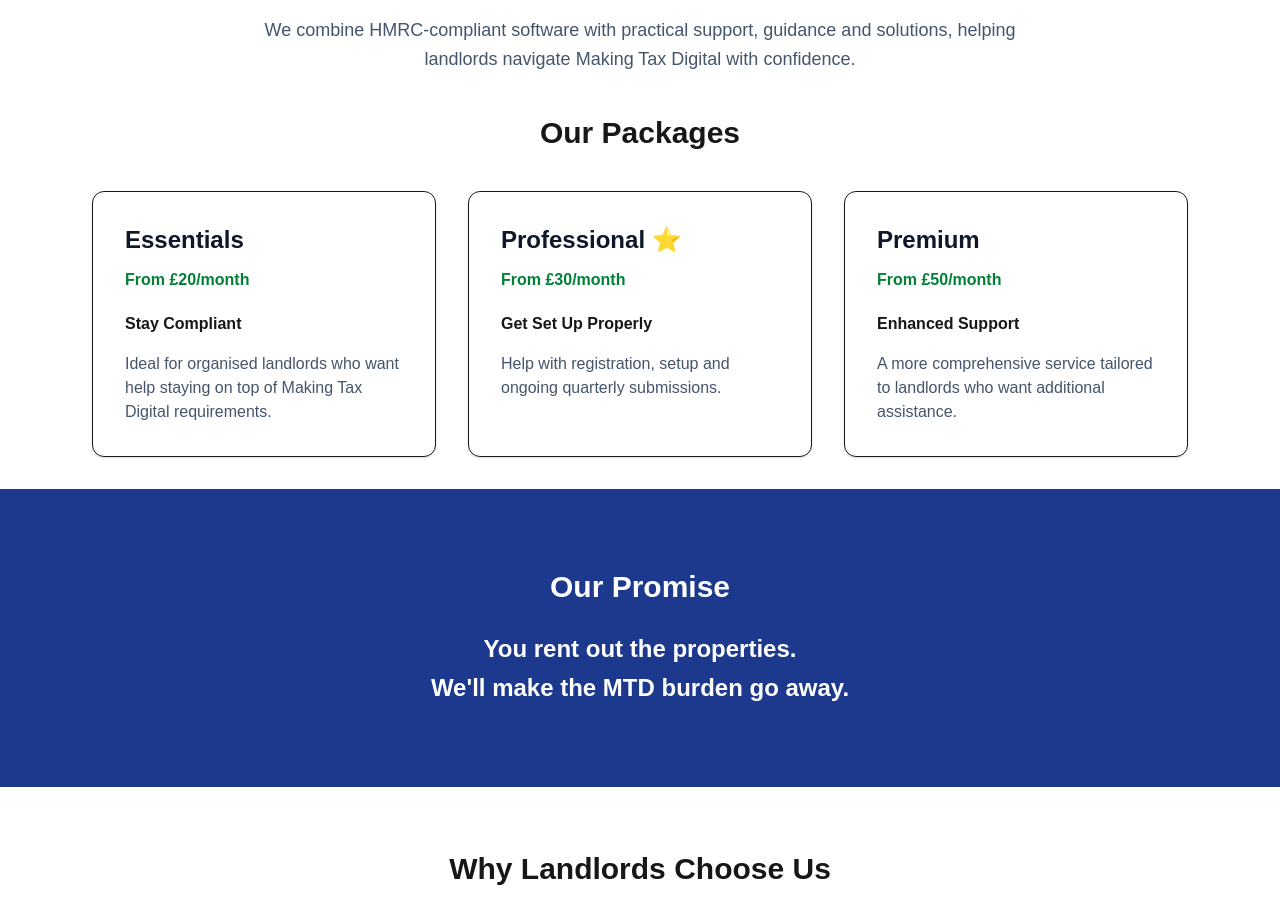
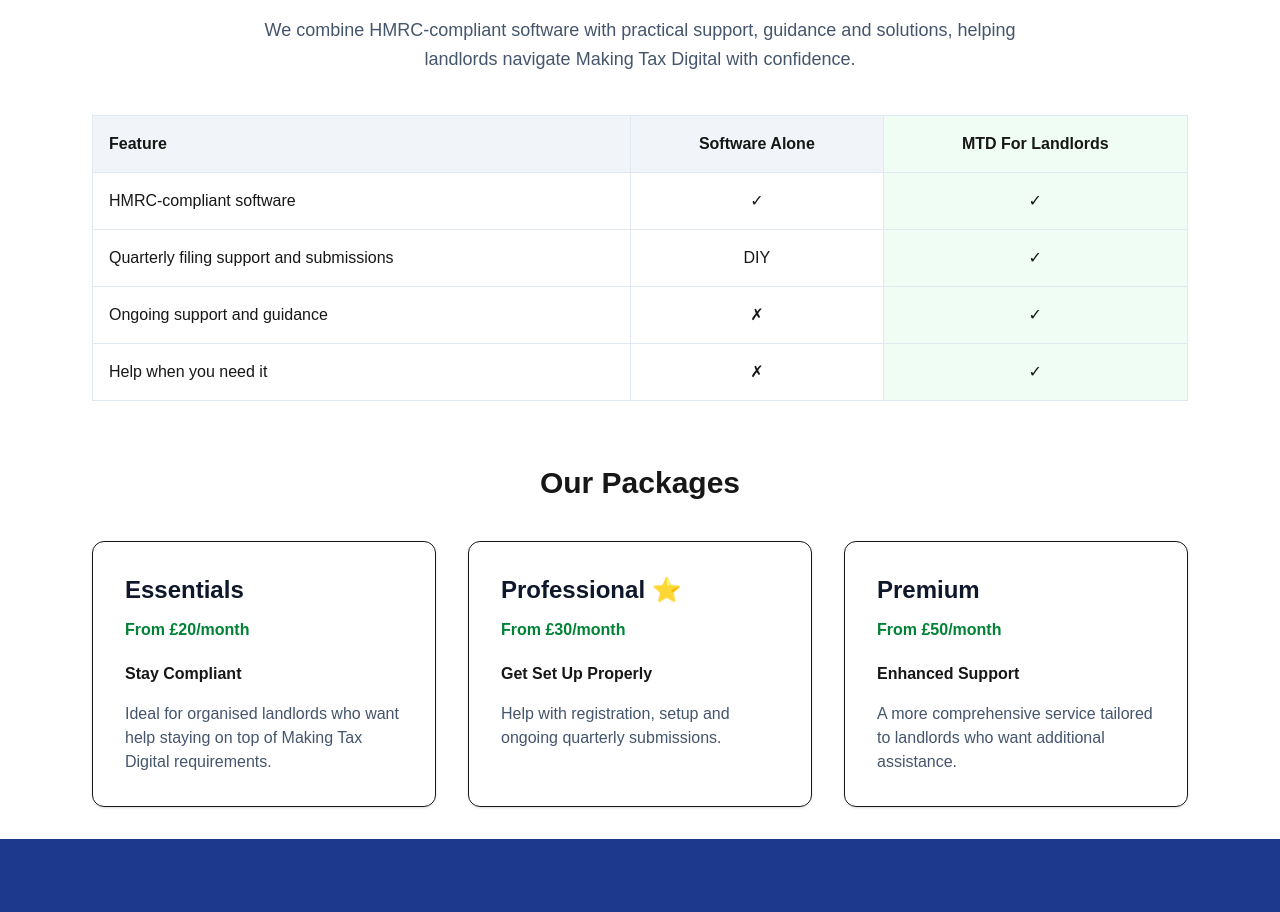
Before and after one commit to colin-mtd/mtd-for-landlords, a Next.js app: page / in a window 1280 px wide. Shown: the part 874-1786 px from the top of the page. Built offline with nearby package versions, Linux system fonts and the light colour scheme.

Commit message:
Update page.js
Add a comparison table between what you get with just SW and what you get with us...

```diff
--- a/app/page.js
+++ b/app/page.js
@@ -88,6 +88,78 @@
   </p>
 
 </div>
+<div className="overflow-x-auto mb-16">
+  <table className="w-full border-collapse border border-slate-200">
+
+    <thead>
+      <tr className="bg-slate-100">
+        <th className="border border-slate-200 p-4 text-left">
+          Feature
+        </th>
+        <th className="border border-slate-200 p-4 text-center">
+          Software Alone
+        </th>
+        <th className="border border-slate-200 p-4 text-center bg-green-50">
+          MTD For Landlords
+        </th>
+      </tr>
+    </thead>
+
+    <tbody>
+      <tr>
+        <td className="border border-slate-200 p-4">
+          HMRC-compliant software
+        </td>
+        <td className="border border-slate-200 p-4 text-center">
+          ✓
+        </td>
+        <td className="border border-slate-200 p-4 text-center bg-green-50">
+          ✓
+        </td>
+      </tr>
+
+      <tr>
+        <td className="border border-slate-200 p-4">
+          Quarterly filing support and submissions
+        </td>
+        <td className="border border-slate-200 p-4 text-center">
+          DIY
+        </td>
+        <td className="border border-slate-200 p-4 text-center bg-green-50">
+          ✓
+        </td>
+      </tr>
+
+      <tr>
+        <td className="border border-slate-200 p-4">
+          Ongoing support and guidance
+        </td>
+        <td className="border border-slate-200 p-4 text-center">
+          ✗
+        </td>
+        <td className="border border-slate-200 p-4 text-center bg-green-50">
+          ✓
+        </td>
+      </tr>
+
+      <tr>
+        <td className="border border-slate-200 p-4">
+          Help when you need it
+        </td>
+        <td className="border border-slate-200 p-4 text-center">
+          ✗
+        </td>
+        <td className="border border-slate-200 p-4 text-center bg-green-50">
+          ✓
+        </td>
+      </tr>
+
+    </tbody>
+
+  </table>
+</div>
+
+
 
 
     <h2 className="text-3xl font-bold text-center mt-8 mb-10">
```
